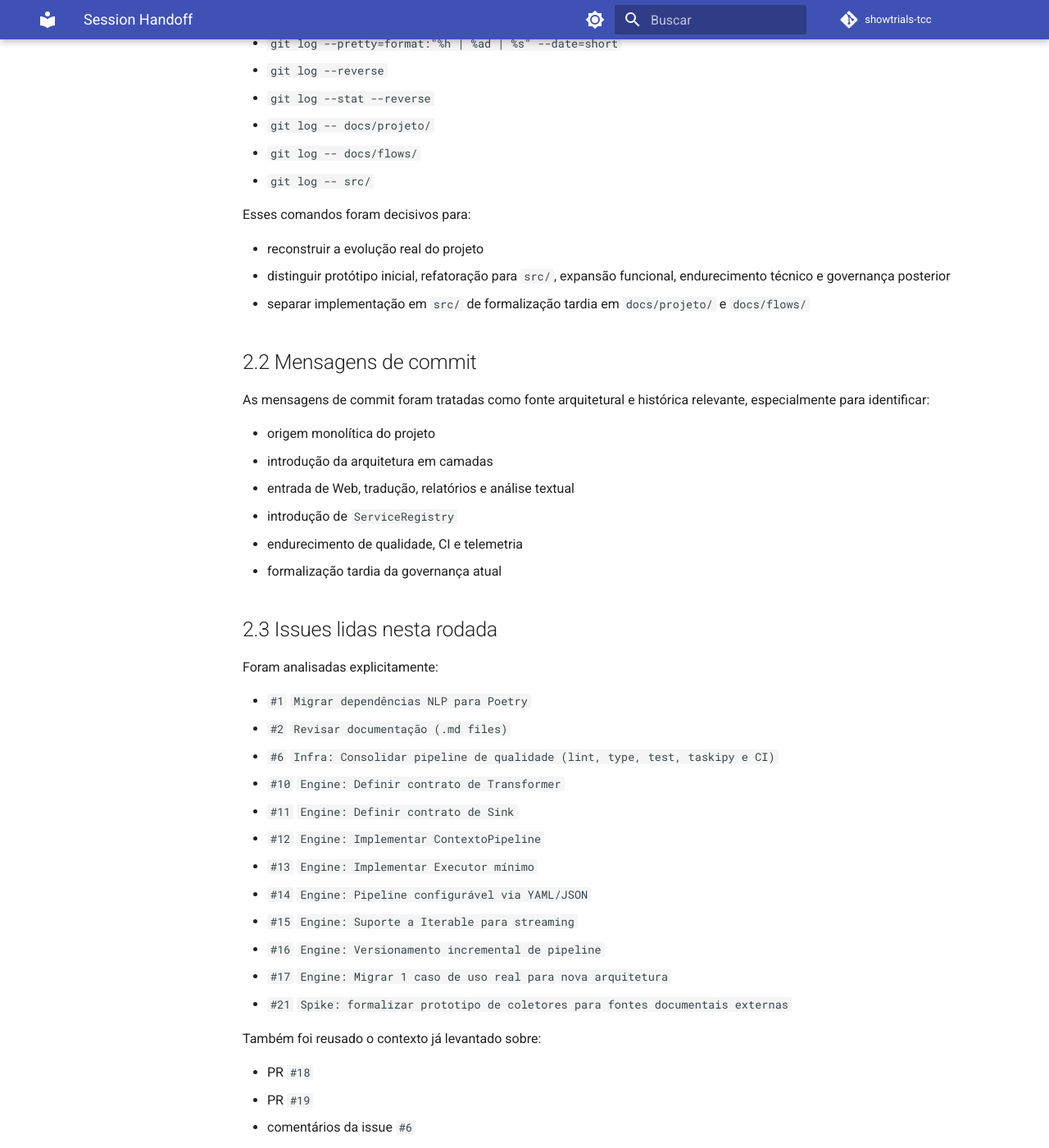
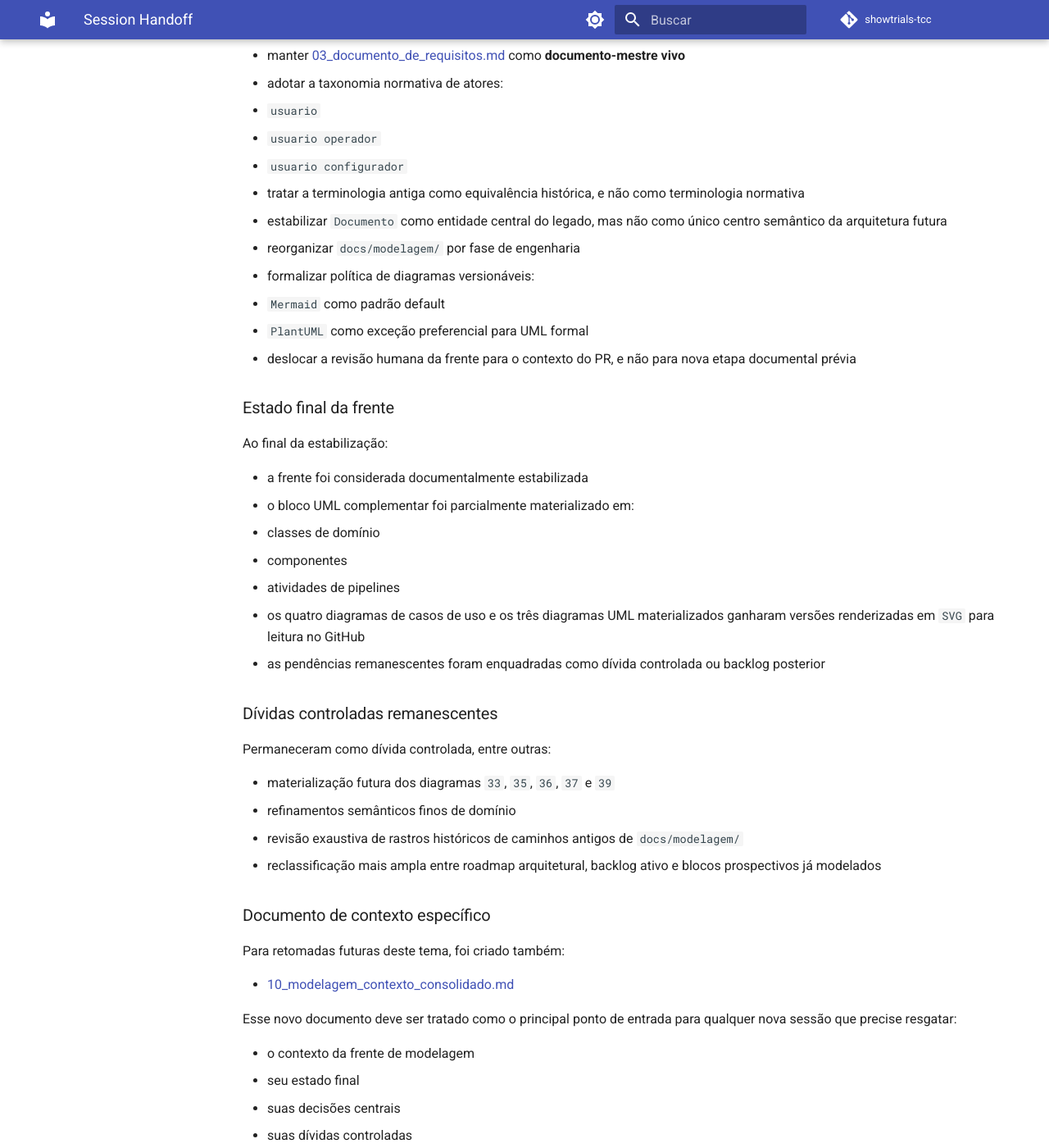
Before and after one commit to rib-thiago/showtrials-tcc, an MkDocs documentation site: the page built from docs/ai/05_session_handoff.md, in a window 1280 px wide and 1400 px high, scrolled down 1000 px. Shown: the whole window at 82% size. Built offline with MkDocs 1.6.1 and Material for MkDocs 9.7.7, drawn with Linux system fonts in a browser that asks for light colours; comment, search, counter and statistics services are not loaded; some of the changed text lies outside the part shown.

Commit message:
docs(ai): consolidar contexto reutilizavel da frente de modelagem
- Atualiza o handoff geral do branch de contexto para registrar a existencia, o escopo e o estado estabilizado da frente de modelagem submetida ao PR #26\n- Amplia o inventario de fontes examinadas para incluir a releitura integral da arvore docs/modelagem, dos artefatos transversais da estabilizacao e das rodadas relevantes da frente\n- Cria um documento proprio de contexto consolidado da modelagem para retomadas futuras, cobrindo linha de execucao, decisoes centrais, estrutura final, estado da frente, dividas controladas e backlog posterior\n- Registra uma rodada propria no branch de contexto para documentar a consolidacao desta nova camada de memoria operacional e tematica\n- Preserva os documentos macro anteriores de contexto do projeto, adicionando uma camada especifica de modelagem sem reabrir desnecessariamente o contexto geral ja estabilizado\n\nGanho produzido:\n- o branch de contexto passa a oferecer um ponto de entrada especifico e reutilizavel para futuras conversas sobre modelagem, backlog arquitetural, governanca e processo\n- reduz significativamente o custo de retomada da frente de modelagem em outros chats\n- melhora a separacao entre contexto macro do projeto e contexto tematico consolidado de uma frente longa e complexa

```diff
--- a/docs/ai/05_session_handoff.md
+++ b/docs/ai/05_session_handoff.md
@@ -1,4 +1,82 @@
 # Session Handoff
+
+## Atualização posterior relevante — Frente de Modelagem estabilizada
+
+Após o fechamento descrito neste handoff original, o projeto avançou por uma frente ampla de **modelagem, análise, arquitetura, UML complementar e saneamento documental**, conduzida na branch:
+
+- `docs/modelagem-analise-projeto`
+
+Essa frente foi posteriormente estabilizada e submetida a PR próprio:
+
+- PR `#26` `docs: estabiliza frente de modelagem do projeto`
+
+### O que essa frente produziu
+
+Em termos consolidados, a frente produziu:
+
+- fundamentos e estratégia operacional da frente
+- documento mestre de requisitos e insumos de apoio
+- catálogo, diagramas e especificações textuais de casos de uso
+- matrizes de rastreabilidade
+- bloco de ponte arquitetural
+- bloco `4+1`
+- bloco `C4`
+- bloco UML complementar parcialmente materializado
+- bloco de padrões de projeto
+- revisão crítica, conferência de aderência, saneamento e encerramento controlado
+
+### O que foi decidido de forma importante
+
+As decisões mais relevantes consolidadas nessa frente foram:
+
+- tratar a frente como **documentação consolidada final**, deixando o histórico para Git e rodadas
+- manter [03_documento_de_requisitos.md](/home/thiago/coleta_showtrials/docs/modelagem/requisitos/principais/03_documento_de_requisitos.md) como **documento-mestre vivo**
+- adotar a taxonomia normativa de atores:
+  - `usuario`
+  - `usuario operador`
+  - `usuario configurador`
+- tratar a terminologia antiga como equivalência histórica, e não como terminologia normativa
+- estabilizar `Documento` como entidade central do legado, mas não como único centro semântico da arquitetura futura
+- reorganizar `docs/modelagem/` por fase de engenharia
+- formalizar política de diagramas versionáveis:
+  - `Mermaid` como padrão default
+  - `PlantUML` como exceção preferencial para UML formal
+- deslocar a revisão humana da frente para o contexto do PR, e não para nova etapa documental prévia
+
+### Estado final da frente
+
+Ao final da estabilização:
+
+- a frente foi considerada documentalmente estabilizada
+- o bloco UML complementar foi parcialmente materializado em:
+  - classes de domínio
+  - componentes
+  - atividades de pipelines
+- os quatro diagramas de casos de uso e os três diagramas UML materializados ganharam versões renderizadas em `SVG` para leitura no GitHub
+- as pendências remanescentes foram enquadradas como dívida controlada ou backlog posterior
+
+### Dívidas controladas remanescentes
+
+Permaneceram como dívida controlada, entre outras:
+
+- materialização futura dos diagramas `33`, `35`, `36`, `37` e `39`
+- refinamentos semânticos finos de domínio
+- revisão exaustiva de rastros históricos de caminhos antigos de `docs/modelagem/`
+- reclassificação mais ampla entre roadmap arquitetural, backlog ativo e blocos prospectivos já modelados
+
+### Documento de contexto específico
+
+Para retomadas futuras deste tema, foi criado também:
+
+- [10_modelagem_contexto_consolidado.md](10_modelagem_contexto_consolidado.md)
+
+Esse novo documento deve ser tratado como o principal ponto de entrada para qualquer nova sessão que precise resgatar:
+
+- o contexto da frente de modelagem
+- seu estado final
+- suas decisões centrais
+- suas dívidas controladas
+- sua relação com futuras discussões de backlog, governança e processo
 
 ## 1. Objetivo desta rodada
 
```
Also changed, not shown: docs/ai/07_sources_examined.md (+49 -0 lines), docs/ai/10_modelagem_contexto_consolidado.md (added, +309 -0 lines), docs/planejamento/rodadas/RODADA_20260326_26.md (added, +79 -0 lines).
